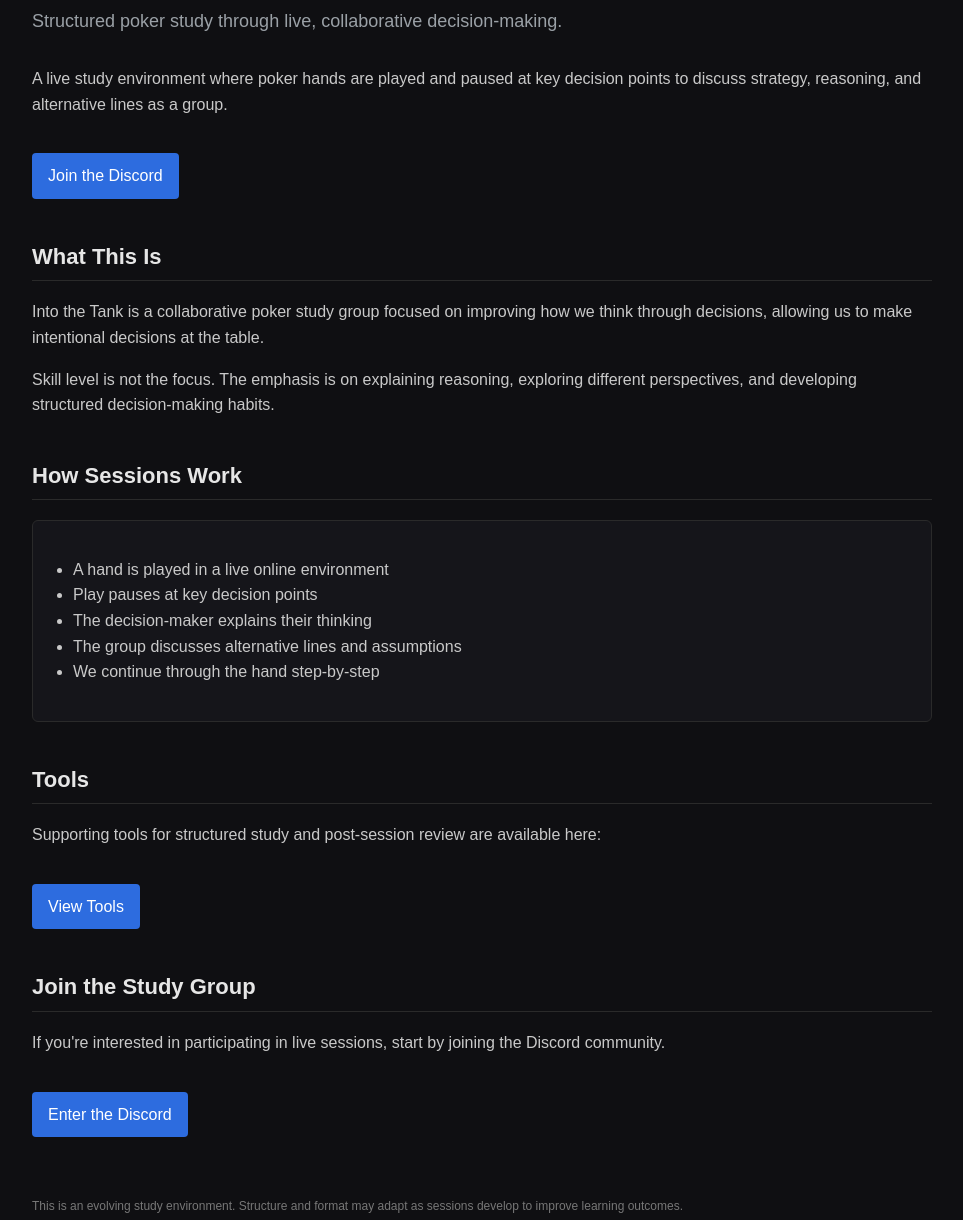
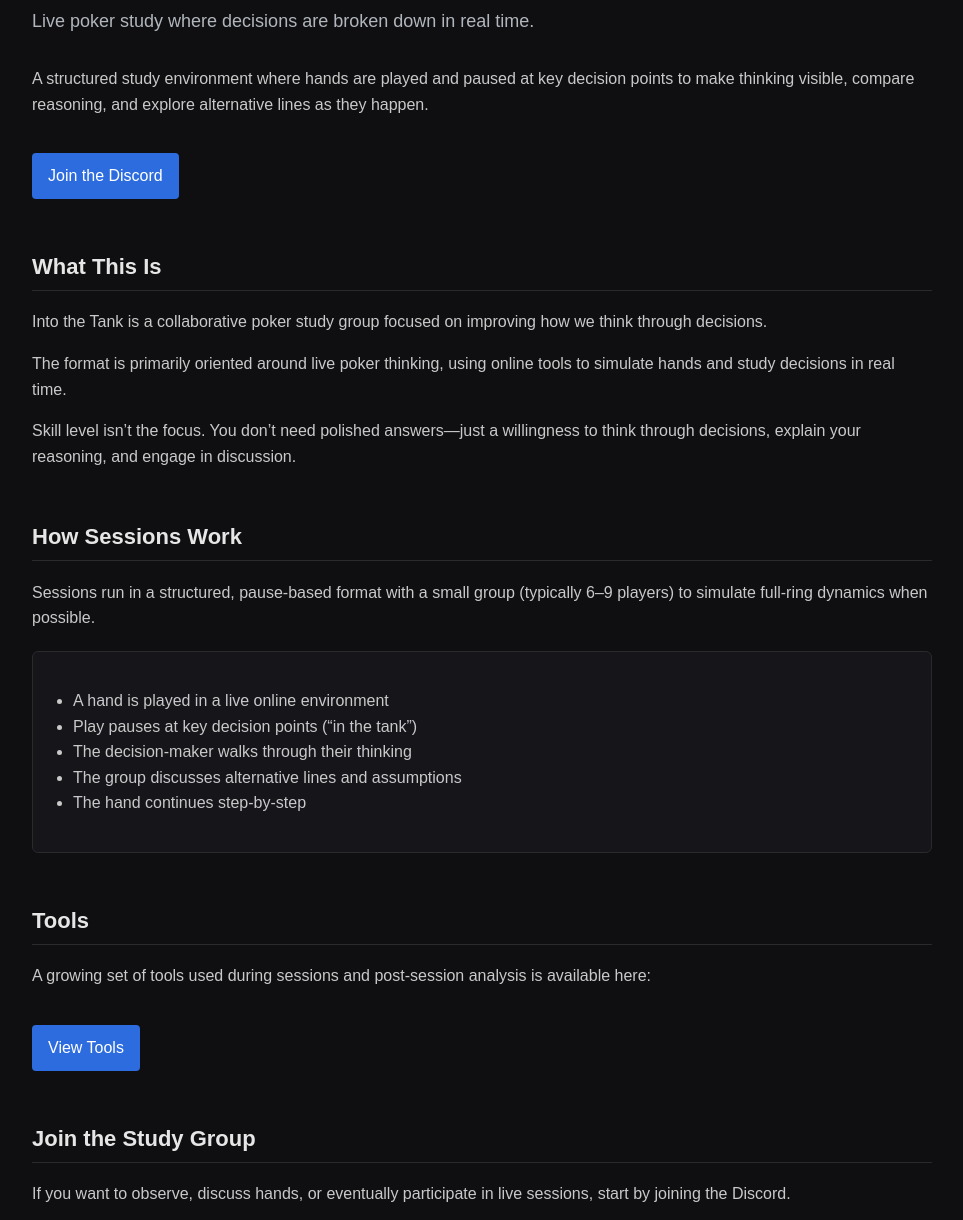
Before and after one commit to intothetank/intothetank.github.io, a plain HTML site: page index.html in a window 1280 px wide. Shown: the part 158-1378 px from the top of the page, without its empty margins (158-1121 px from the left). Drawn offline with Linux system fonts and the light colour scheme.

Commit message:
Update index.html
focus on live poker, clean up branding a bit

```diff
--- a/index.html
+++ b/index.html
@@ -27,7 +27,7 @@
     }
 
     h2 {
-      margin-top: 40px;
+      margin-top: 50px;
       font-size: 22px;
       border-bottom: 1px solid #2a2a2a;
       padding-bottom: 6px;
@@ -40,7 +40,7 @@
 
     .tagline {
       font-size: 18px;
-      color: #9aa0a6;
+      color: #b0b6bb;
       margin-bottom: 30px;
     }
 
@@ -85,12 +85,12 @@
     <!-- HERO -->
     <h1>Into the Tank</h1>
     <div class="tagline">
-      Structured poker study through live, collaborative decision-making.
+      Live poker study where decisions are broken down in real time.
     </div>
 
     <p>
-      A live study environment where poker hands are played and paused at key decision points
-      to discuss strategy, reasoning, and alternative lines as a group.
+      A structured study environment where hands are played and paused at key decision points
+      to make thinking visible, compare reasoning, and explore alternative lines as they happen.
     </p>
 
     <a class="button" href="https://discord.gg/xMVaC45xJP">Join the Discord</a>
@@ -98,30 +98,38 @@
     <!-- WHAT THIS IS -->
     <h2>What This Is</h2>
     <p>
-      Into the Tank is a collaborative poker study group focused on improving how we think through decisions, allowing us to make intentional decisions at the table.
+      Into the Tank is a collaborative poker study group focused on improving how we think through decisions.
     </p>
 
     <p>
-      Skill level is not the focus. The emphasis is on explaining reasoning, exploring different perspectives, and developing structured decision-making habits.
+      The format is primarily oriented around live poker thinking, using online tools to simulate hands and study decisions in real time.
+    </p>
+
+    <p>
+      Skill level isn’t the focus. You don’t need polished answers—just a willingness to think through decisions, explain your reasoning, and engage in discussion.
     </p>
 
     <!-- HOW IT WORKS -->
     <h2>How Sessions Work</h2>
 
+    <p>
+      Sessions run in a structured, pause-based format with a small group (typically 6–9 players) to simulate full-ring dynamics when possible.
+    </p>
+
     <div class="card">
       <ul>
         <li>A hand is played in a live online environment</li>
-        <li>Play pauses at key decision points</li>
-        <li>The decision-maker explains their thinking</li>
+        <li>Play pauses at key decision points (“in the tank”)</li>
+        <li>The decision-maker walks through their thinking</li>
         <li>The group discusses alternative lines and assumptions</li>
-        <li>We continue through the hand step-by-step</li>
+        <li>The hand continues step-by-step</li>
       </ul>
     </div>
 
     <!-- TOOLS -->
     <h2>Tools</h2>
     <p>
-      Supporting tools for structured study and post-session review are available here:
+      A growing set of tools used during sessions and post-session analysis is available here:
     </p>
 
     <a class="button" href="/tools">View Tools</a>
@@ -129,14 +137,18 @@
     <!-- JOIN -->
     <h2>Join the Study Group</h2>
     <p>
-      If you're interested in participating in live sessions, start by joining the Discord community.
+      If you want to observe, discuss hands, or eventually participate in live sessions, start by joining the Discord.
+    </p>
+
+    <p>
+      Sessions prioritize clear thinking, open discussion, and a willingness to work through decisions—not having the “right” answer.
     </p>
 
     <a class="button" href="https://discord.gg/xMVaC45xJP">Enter the Discord</a>
 
     <!-- FOOTER -->
     <div class="footer">
-      This is an evolving study environment. Structure and format may adapt as sessions develop to improve learning outcomes.
+      This is an evolving study environment. Structure and format will continue to adapt to improve discussion quality and learning outcomes.
     </div>
 
   </div>
```
